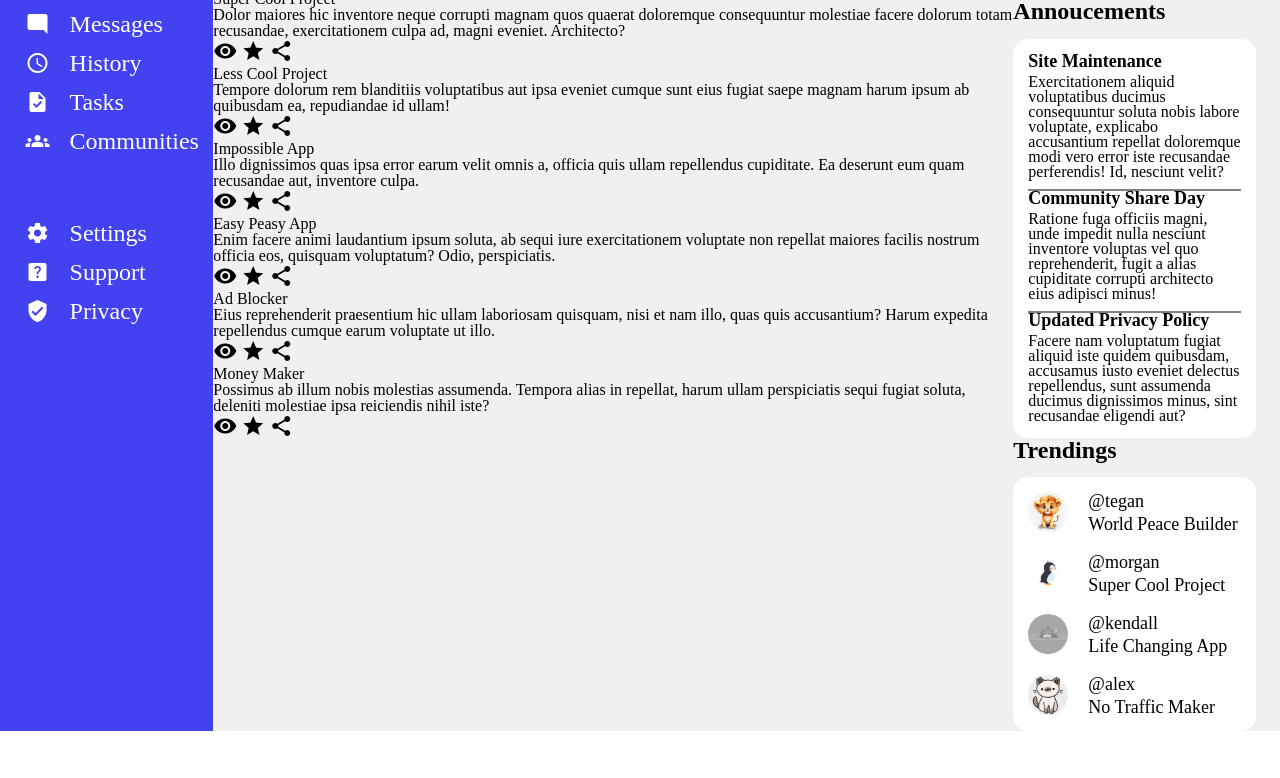
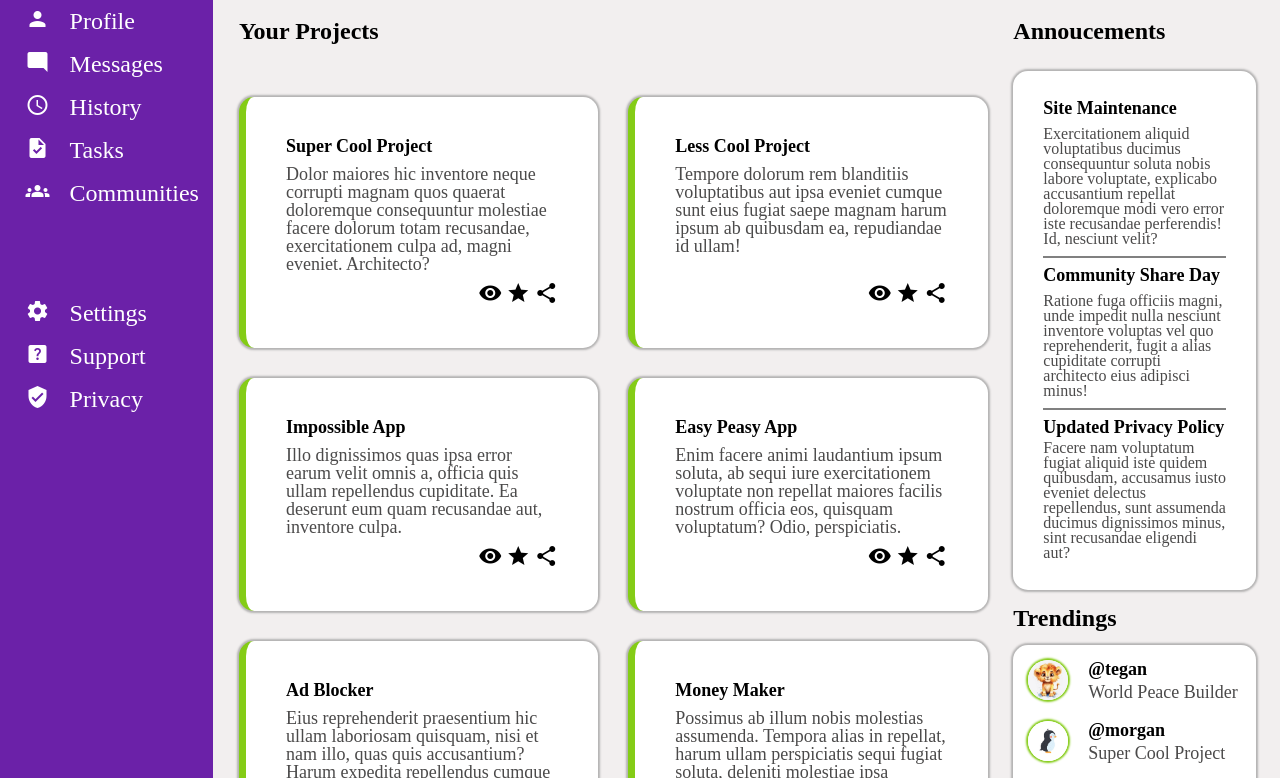
Before and after one commit to Bruno-fmaciel/admin-dashboard, a plain HTML site: page index.html in a window 1280 px wide. Shown: the part 186-964 px from the top of the page. Before the commit the page ends 917 px from the top, so only its background shows below. Drawn offline with Linux system fonts and the light colour scheme.

Commit message:
add projects css and pseudo elements

```diff
--- a/index.html
+++ b/index.html
@@ -18,7 +18,7 @@
                     <input type="text">
                 </div>
                 <div class="profile">
-                    <i class="material-icons">notifications_active</i>
+                    <a href=""><i class="material-icons">notifications_active</i></a>
                     <img src="/imgs/perfil-principal.jpg" alt="" class="user">
                     <p class="profile">Morgan Oakley</p>
                 </div>
@@ -42,22 +42,22 @@
         </div>
 
         <div class="sidebar">
-            <div class="logo"><i id="logo" class="material-icons" >dashboard</i>Dashboard</p></div>
+            <div class="logo"><a href=""><i id="logo" class="material-icons" >dashboard</i></a>Dashboard</p></div>
             <div class="options">
                 <ul class="options">
-                    <li class="options"><i class="material-icons">home</i> Home</li>
-                    <li class="options"><i class="material-icons">person</i> Profile</li>
-                    <li class="options"><i class="material-icons">mode_comment</i> Messages</li>
-                    <li class="options"><i class="material-icons">schedule</i> History</li>
-                    <li class="options"><i class="material-icons">task</i> Tasks</li>
-                    <li class="options"><i class="material-icons">groups</i> Communities</li>
+                    <li class="options"><a href=""><i class="material-icons">home</i></a> Home</li>
+                    <li class="options"><a href=""><i class="material-icons">person</i></a> Profile</li>
+                    <li class="options"><a href=""><i class="material-icons">mode_comment</i></a> Messages</li>
+                    <li class="options"><a href=""><i class="material-icons">schedule</i></a> History</li>
+                    <li class="options"><a href=""><i class="material-icons">task</i></a>Tasks</li>
+                    <li class="options"><a href=""><i class="material-icons">groups</i></a> Communities</li>
                 </ul>
             </div>
             <div class="support">
                 <ul class="support">
-                    <li class="support"><i class="material-icons">settings</i> Settings</li>
-                    <li class="support"><i class="material-icons">help_center</i> Support</li>
-                    <li class="support"><i class="material-icons">verified_user</i> Privacy</li>
+                    <li class="support"><a href=""><i class="material-icons">settings</i></a> Settings</li>
+                    <li class="support"><a href=""><i class="material-icons">help_center</i></a> Support</li>
+                    <li class="support"><a href=""><i class="material-icons">verified_user</i></a> Privacy</li>
                 </ul>
             </div>
 
@@ -67,47 +67,73 @@
 
             <div class="projects">
                 <p class="annoucement">Your Projects</p>
+                <div class="proj-container">
                     <div class="project">
+                        <div class="proj-text">
                             <h2>Super Cool Project</h2>
-                    <p>Dolor maiores hic inventore neque corrupti magnam quos quaerat doloremque consequuntur molestiae facere dolorum totam recusandae, exercitationem culpa ad, magni eveniet. Architecto?</p>
-                    <i class="material-icons">visibility</i>
-                    <i class="material-icons">star</i>
-                    <i class="material-icons">share</i>
+                            <p class="gray">Dolor maiores hic inventore neque corrupti magnam quos quaerat doloremque consequuntur molestiae facere dolorum totam recusandae, exercitationem culpa ad, magni eveniet. Architecto?</p>
+                        </div>
+                        <div class="icons">
+                            <a href=""><i class="material-icons">visibility</i></a>
+                            <a href=""><i class="material-icons">star</i></a>
+                            <a href=""><i class="material-icons">share</i></a>
+                        </div>
                     </div>
                     <div class="project">
+                        <div class="proj-text">
                             <h2>Less Cool Project</h2>
-                    <p>Tempore dolorum rem blanditiis voluptatibus aut ipsa eveniet cumque sunt eius fugiat saepe magnam harum ipsum ab quibusdam ea, repudiandae id ullam!</p>
-                    <i class="material-icons">visibility</i>
-                    <i class="material-icons">star</i>
-                    <i class="material-icons">share</i>
+                            <p class="gray">Tempore dolorum rem blanditiis voluptatibus aut ipsa eveniet cumque sunt eius fugiat saepe magnam harum ipsum ab quibusdam ea, repudiandae id ullam!</p>
+                        </div>
+                        <div class="icons">
+                            <a href=""><i class="material-icons">visibility</i></a>
+                            <a href=""><i class="material-icons">star</i></a>
+                            <a href=""><i class="material-icons">share</i></a>
+                        </div>
                     </div>
                     <div class="project">
+                        <div class="proj-text">
                             <h2>Impossible App</h2>
-                    <p>Illo dignissimos quas ipsa error earum velit omnis a, officia quis ullam repellendus cupiditate. Ea deserunt eum quam recusandae aut, inventore culpa.</p>
-                    <i class="material-icons">visibility</i>
-                    <i class="material-icons">star</i>
-                    <i class="material-icons">share</i>
+                            <p class="gray">Illo dignissimos quas ipsa error earum velit omnis a, officia quis ullam repellendus cupiditate. Ea deserunt eum quam recusandae aut, inventore culpa.</p>
+                        </div>
+                        <div class="icons">
+                            <a href=""><i class="material-icons">visibility</i></a>
+                            <a href=""><i class="material-icons">star</i></a>
+                            <a href=""><i class="material-icons">share</i></a>
+                        </div>
                     </div>
                     <div class="project">
+                        <div class="proj-text">
                             <h2>Easy Peasy App</h2>
-                    <p>Enim facere animi laudantium ipsum soluta, ab sequi iure exercitationem voluptate non repellat maiores facilis nostrum officia eos, quisquam voluptatum? Odio, perspiciatis.</p>
-                    <i class="material-icons">visibility</i>
-                    <i class="material-icons">star</i>
-                    <i class="material-icons">share</i>
+                            <p class="gray">Enim facere animi laudantium ipsum soluta, ab sequi iure exercitationem voluptate non repellat maiores facilis nostrum officia eos, quisquam voluptatum? Odio, perspiciatis.</p>
+                        </div>
+                        <div class="icons">
+                            <a href=""><i class="material-icons">visibility</i></a>
+                            <a href=""><i class="material-icons">star</i></a>
+                            <a href=""><i class="material-icons">share</i></a>
+                        </div>
                     </div>
                     <div class="project">
+                        <div class="proj-text">
                             <h2>Ad Blocker</h2>
-                    <p>Eius reprehenderit praesentium hic ullam laboriosam quisquam, nisi et nam illo, quas quis accusantium? Harum expedita repellendus cumque earum voluptate ut illo.</p>
-                    <i class="material-icons">visibility</i>
-                    <i class="material-icons">star</i>
-                    <i class="material-icons">share</i>
+                            <p class="gray">Eius reprehenderit praesentium hic ullam laboriosam quisquam, nisi et nam illo, quas quis accusantium? Harum expedita repellendus cumque earum voluptate ut illo.</p>
+                        </div>
+                        <div class="icons">
+                            <a href=""><i class="material-icons">visibility</i></a>
+                            <a href=""><i class="material-icons">star</i></a>
+                            <a href=""><i class="material-icons">share</i></a>
+                        </div>
                     </div>
                     <div class="project">
+                        <div class="proj-text">
                             <h2>Money Maker</h2>
-                    <p>Possimus ab illum nobis molestias assumenda. Tempora alias in repellat, harum ullam perspiciatis sequi fugiat soluta, deleniti molestiae ipsa reiciendis nihil iste?</p>
-                    <i class="material-icons">visibility</i>
-                    <i class="material-icons">star</i>
-                    <i class="material-icons">share</i>
+                            <p class="gray">Possimus ab illum nobis molestias assumenda. Tempora alias in repellat, harum ullam perspiciatis sequi fugiat soluta, deleniti molestiae ipsa reiciendis nihil iste?</p>
+                        </div>
+                        <div class="icons">
+                            <a href=""><i class="material-icons">visibility</i></a>
+                            <a href=""><i class="material-icons">star</i></a>
+                            <a href=""><i class="material-icons">share</i></a>
+                        </div>
+                    </div>
                 </div>
             </div>
 
@@ -116,15 +142,15 @@
                 <div class="an-container">
                     <div class="annoucement">
                         <p class="title"><strong>Site Maintenance</strong></p>
-                        <p>Exercitationem aliquid voluptatibus ducimus consequuntur soluta nobis labore voluptate, explicabo accusantium repellat doloremque modi vero error iste recusandae perferendis! Id, nesciunt velit?</p>
+                        <p class="gray">Exercitationem aliquid voluptatibus ducimus consequuntur soluta nobis labore voluptate, explicabo accusantium repellat doloremque modi vero error iste recusandae perferendis! Id, nesciunt velit?</p>
                     </div>
                     <div class="annoucement">
                         <p class="title"><strong>Community Share Day</strong></p>
-                        <p>Ratione fuga officiis magni, unde impedit nulla nesciunt inventore voluptas vel quo reprehenderit, fugit a alias cupiditate corrupti architecto eius adipisci minus!</p>
+                        <p class="gray">Ratione fuga officiis magni, unde impedit nulla nesciunt inventore voluptas vel quo reprehenderit, fugit a alias cupiditate corrupti architecto eius adipisci minus!</p>
                     </div>
                     <div class="annoucement-">
                         <p class="title"><strong>Updated Privacy Policy</strong></p>
-                        <p>Facere nam voluptatum fugiat aliquid iste quidem quibusdam, accusamus iusto eveniet delectus repellendus, sunt assumenda ducimus dignissimos minus, sint recusandae eligendi aut?</p>
+                        <p class="gray">Facere nam voluptatum fugiat aliquid iste quidem quibusdam, accusamus iusto eveniet delectus repellendus, sunt assumenda ducimus dignissimos minus, sint recusandae eligendi aut?</p>
                     </div>
                 </div>
 
@@ -137,29 +163,29 @@
                         <div class="trending">
                             <img src="/imgs/lion-profile.jpg" alt="" class="friend">
                             <div class="trend-text">
-                                <p>@tegan</p>
-                                <p>World Peace Builder</p>
+                                <p><strong>@tegan</strong></p>
+                                <p class="gray">World Peace Builder</p>
                             </div>
                         </div>
                         <div class="trending">
                             <img src="/imgs/penguin-profile.jpg" alt="" class="friend">
                             <div class="trend-text">
-                                <p>@morgan</p>
-                                <p>Super Cool Project</p>
+                                <p><strong>@morgan</strong></p>
+                                <p class="gray">Super Cool Project</p>
                             </div>
                         </div>
                         <div class="trending">
                             <img src="/imgs/shark-profile.jpg" alt="" class="friend">
                             <div class="trend-text">
-                                <p>@kendall</p>
-                                <p>Life Changing App</p>
+                                <p><strong>@kendall</strong></p>
+                                <p class="gray">Life Changing App</p>
                             </div>
                         </div>
                         <div class="trending">
                             <img src="/imgs/cat-profile.jpg" alt="" class="friend">
                             <div class="trend-text">
-                                <p>@alex</p>
-                                <p>No Traffic Maker</p>
+                                <p><strong>@alex</strong></p>
+                                <p class="gray">No Traffic Maker</p>
                             </div>
                         </div>
                 </div>
--- a/styles.css
+++ b/styles.css
@@ -46,6 +46,9 @@ table {
 	border-collapse: collapse;
 	border-spacing: 0;
 }
+
+
+
 strong{
     font-weight:bold;
    }
@@ -63,7 +66,7 @@ strong{
     display: grid;
     grid-template: "row1" "row2";
     grid-template-rows: 1fr 1fr;
-
+    border-bottom: 2px solid rgb(189, 185, 185);
 }
 
 .row1 {
@@ -89,6 +92,7 @@ input {
 img.user {
     height: 4vh;
     border-radius: 50px;
+    box-shadow: 0px 0px 2px 2px #84cc16;
 }
 
 .profile {
@@ -126,6 +130,7 @@ p.name {
 img.greeting {
     height: 7vh;
     border-radius: 50px;
+    box-shadow: 0px 0px 2px 2px #84cc16;
 }
 
 div.list {
@@ -137,8 +142,8 @@ button {
     width: 10vh;
     height: 4vh;
     border-radius: 20px;
-    background-color: rgb(66, 66, 241);
-    color: white;
+    background-color: #6b21a8;
+    color: #f4f5f3;
     font-size: 16px;
     border: none;
 }
@@ -159,7 +164,7 @@ ul.list {
 }
 
 .sidebar {
-    background-color: rgb(66, 66, 241);
+    background-color:#6b21a8;
     color: white;
     font-size: 3vh;
     grid-area: sidebar;
@@ -177,7 +182,8 @@ ul.list {
     grid-area: annoucements;
     display: grid;
     grid-template-rows: 1fr 10fr;
-    margin-top: 4vh;
+    margin-top: 3vh;
+
 }
 
 p.annoucement {
@@ -187,19 +193,21 @@ p.annoucement {
 
 div.an-container {
     background: white;
-    padding: 15px;
+    padding: 30px;
     border-radius: 15px;
     margin-right: 3vh;
     display: flex;
     flex-direction: column;
     justify-content: space-evenly;
     align-items: center;
+    gap: 10px;
+    box-shadow: 0px 0px 2px 2px rgb(180, 179, 179);
 }
 
 div.annoucement {
     display: flex;
     flex-direction: column;
-    gap: 5px;
+    gap: 10px;
     padding-bottom: 10px;
     border-bottom: 2px solid gray;
     line-height: 15px;
@@ -229,6 +237,7 @@ div.trendings {
     justify-content: center;
     gap: 15px;
     margin-right: 3vh;
+    margin-top: 2vh;
 }
 
 div.trend-container {
@@ -240,6 +249,7 @@ div.trend-container {
     padding: 15px;
     border-radius: 15px;
     gap: 20px;
+    box-shadow: 0px 0px 2px 2px rgb(180, 179, 179);
 }
 
 div.logo {
@@ -292,6 +302,7 @@ i#logo {
 img.friend {
     height: 5vh;
     border-radius: 50px;
+    box-shadow: 0px 0px 2px 2px #84cc16;
 }
 
 div.trend-text {
@@ -299,3 +310,78 @@ div.trend-text {
     flex-direction: column;
     gap: 5px;
 }
+
+div.projects {
+    margin-top: 3vh;
+    display: grid;
+    grid-template-rows: 1fr 10fr;
+    margin-left: 2vw;
+    margin-bottom: 3vh;
+}
+
+div.proj-container {
+    display: grid;
+    gap: 30px;
+    margin-right: 2vw;
+    grid-template-columns: repeat(auto-fit,minmax(350px,1fr));
+}
+
+div.project {
+    background: white;
+    padding: 40px;
+    border-radius: 15px;
+    box-shadow: 0px 0px 2px 2px rgb(180, 179, 179);
+    display: flex;
+    flex-direction: column;
+    justify-content: space-between;
+    border-left: 7px solid #84cc16;
+}
+
+div.icons {
+    align-self: flex-end;
+}
+
+div.proj-text {
+    display: flex;
+    flex-direction: column;
+    gap: 10px;
+    font-size: 18px;
+}
+
+h2 {
+    font-weight: bold;
+}
+
+p.gray {
+    color: rgb(75, 74, 74);
+}
+
+.material-icons:hover {
+    color: #84cc16;
+    cursor: pointer;
+}
+
+input:hover,
+input:focus {
+    background: #bef264;
+}
+
+a {
+    text-decoration: none;
+}
+
+.icons>a:visited,
+.profile>a:visited {
+    color: black;
+}
+
+.options>a:visited,
+.support>a:visited,
+.logo>a:visited {
+    color: white;
+}
+
+button:hover {
+    background: #84cc16;
+    cursor: pointer;
+}
```
Lines whose indentation alone changed are shown as unchanged.
